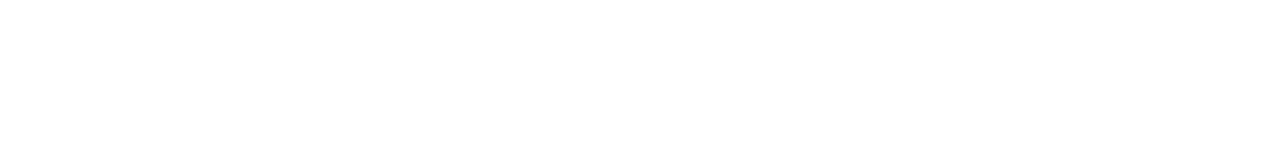
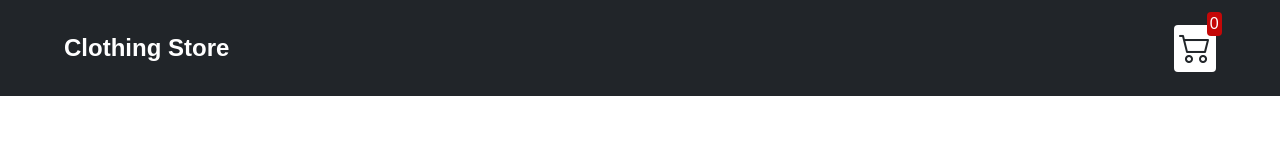
Before and after one commit to I-A11/shopping-cart, a plain HTML site: page index.html in a window 1280 px wide. Drawn offline with nearby package versions, Linux system fonts and the light colour scheme.

Commit message:
Create navbar.

```diff
--- a/index.html
+++ b/index.html
@@ -4,7 +4,21 @@
     <meta charset="UTF-8" />
     <meta http-equiv="X-UA-Compatible" content="IE=edge" />
     <meta name="viewport" content="width=device-width, initial-scale=1.0" />
-    <title>Document</title>
+    <title>Clothing Store</title>
+    <link rel="stylesheet" href="style.css" />
+    <link
+      rel="stylesheet"
+      href="https://cdn.jsdelivr.net/npm/bootstrap-icons@1.10.3/font/bootstrap-icons.css"
+    />
   </head>
-  <body></body>
+  <body>
+    <div class="navbar">
+      <h2>Clothing Store</h2>
+      <div class="cart">
+        <i class="bi bi-cart2"></i>
+        <div class="cartAmount">0</div>
+      </div>
+    </div>
+  </body>
+  <script src="main.js"></script>
 </html>
--- a/style.css
+++ b/style.css
@@ -0,0 +1,40 @@
+* {
+  margin: 0;
+  padding: 0;
+  box-sizing: border-box;
+}
+
+body {
+  font-family: sans-serif;
+}
+
+.navbar {
+  display: flex;
+  justify-content: space-between;
+  align-items: center;
+  background: #212529;
+  color: #fff;
+  padding: 0 4rem;
+  height: 6rem;
+  width: 100%;
+}
+
+.cart {
+  background-color: #fff;
+  color: #212529;
+  position: relative;
+  padding: 5px;
+  font-size: 2rem;
+  border-radius: 4px;
+}
+
+.cartAmount {
+  position: absolute;
+  top: -0.8rem;
+  right: -0.35rem;
+  font-size: 1rem;
+  background: #c40808;
+  color: #fff;
+  padding: 3px;
+  border-radius: 4px;
+}
```
